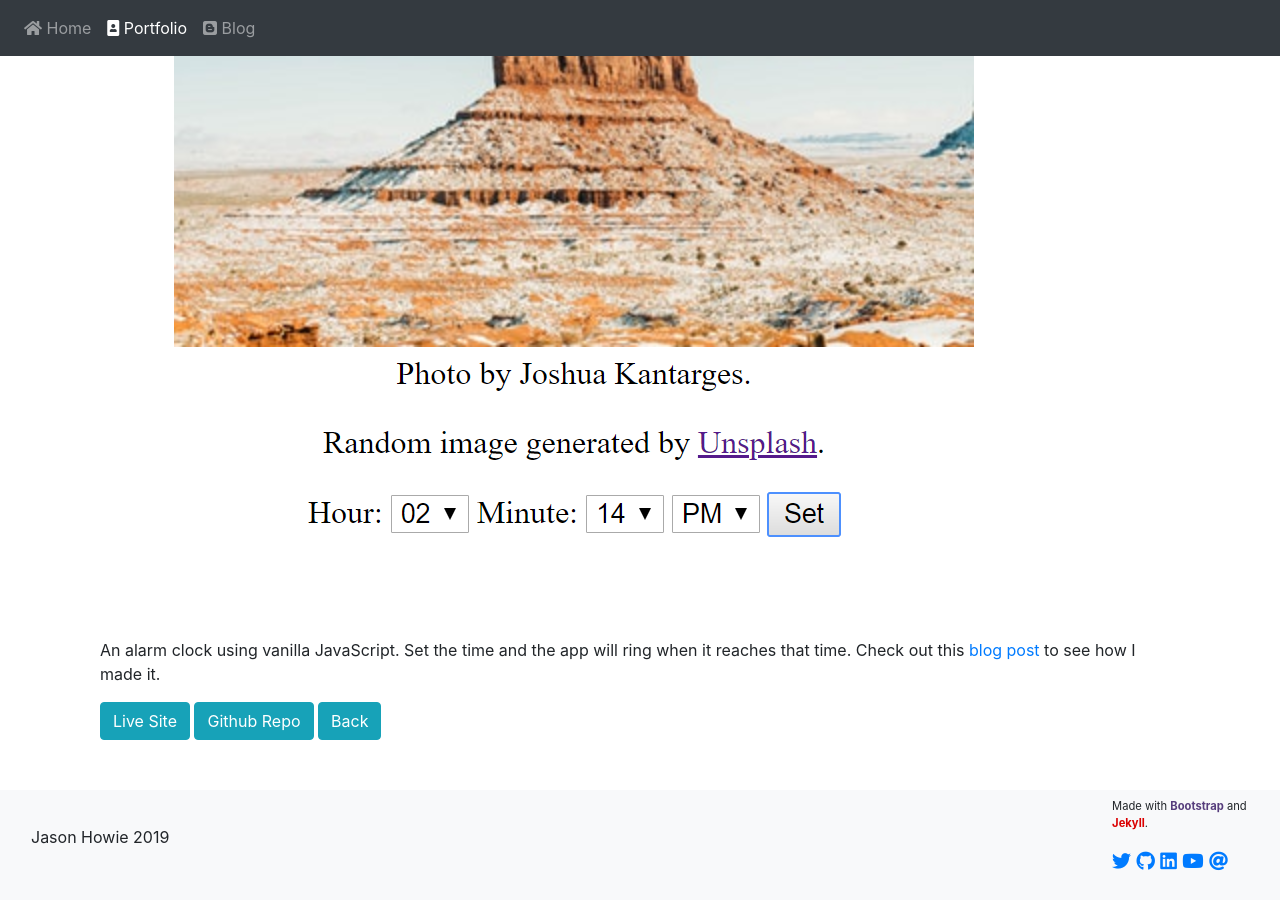
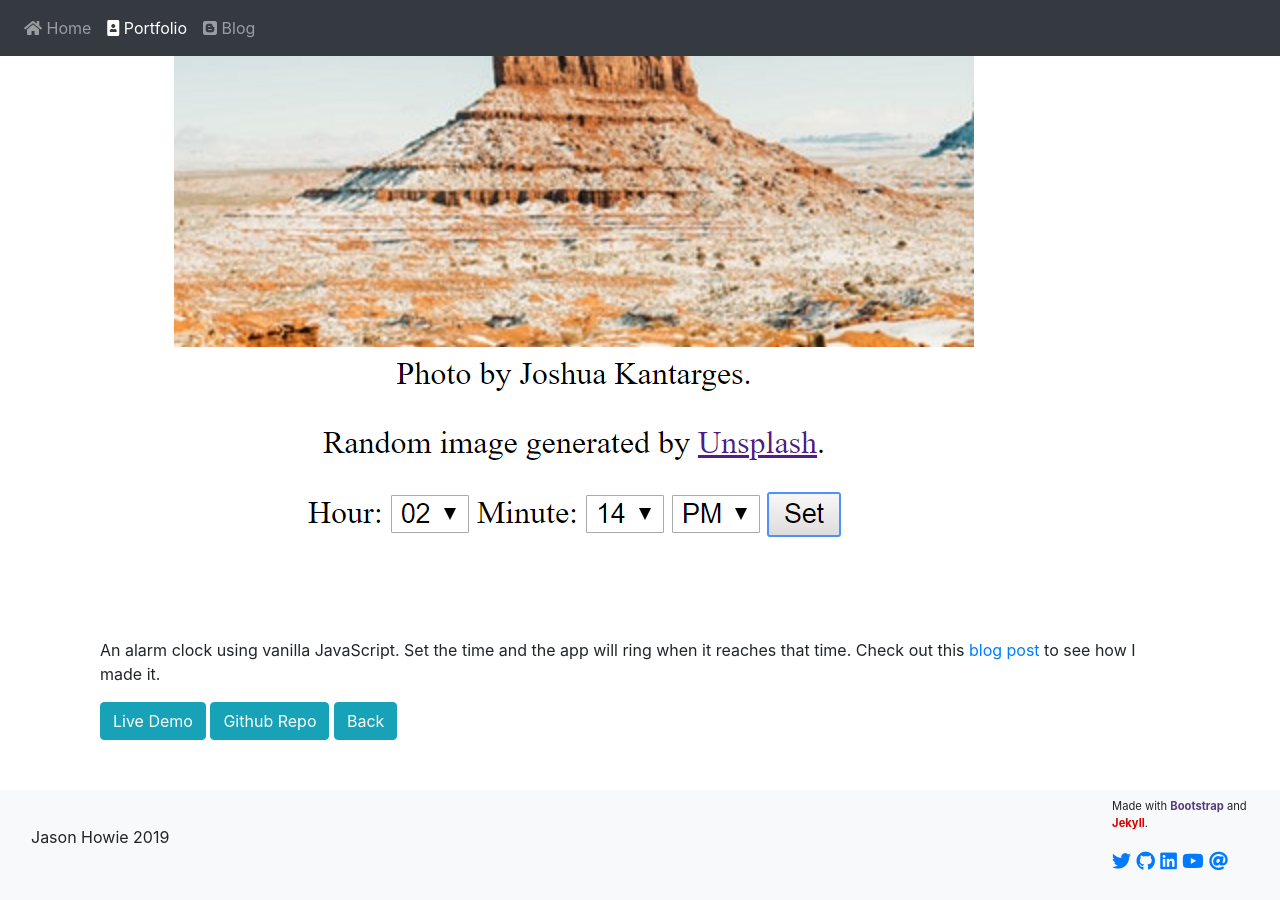
Before and after one commit to bt93/old_website, a Jekyll site: the page built from _portfolio/alarm-clock-app.md, in a window 1280 px wide and 900 px high, scrolled down 935 px. Built offline with Jekyll 4.4.1, drawn with Linux system fonts in a browser that asks for light colours; nearby versions of some CDN libraries; comment, search, counter and statistics services are not loaded.

Commit message:
small edit

```diff
--- a/_layouts/project.html
+++ b/_layouts/project.html
@@ -12,7 +12,7 @@ layout: default
 <div class="container">
 	{{ content }}
 	{% if page.live_url %}
-	<a href="{{ page.live_url }}" target="_blank" class="btn btn-info">Live Site</a>
+	<a href="{{ page.live_url }}" target="_blank" class="btn btn-info">Live Demo</a>
 	{% endif %}
 	<span><a href="{{ page.github_url }}" target="_blank" class="btn btn-info">Github Repo</a></span>
 	<span><a href="/portfolio/" class="btn btn-info">Back</a></span>
```
